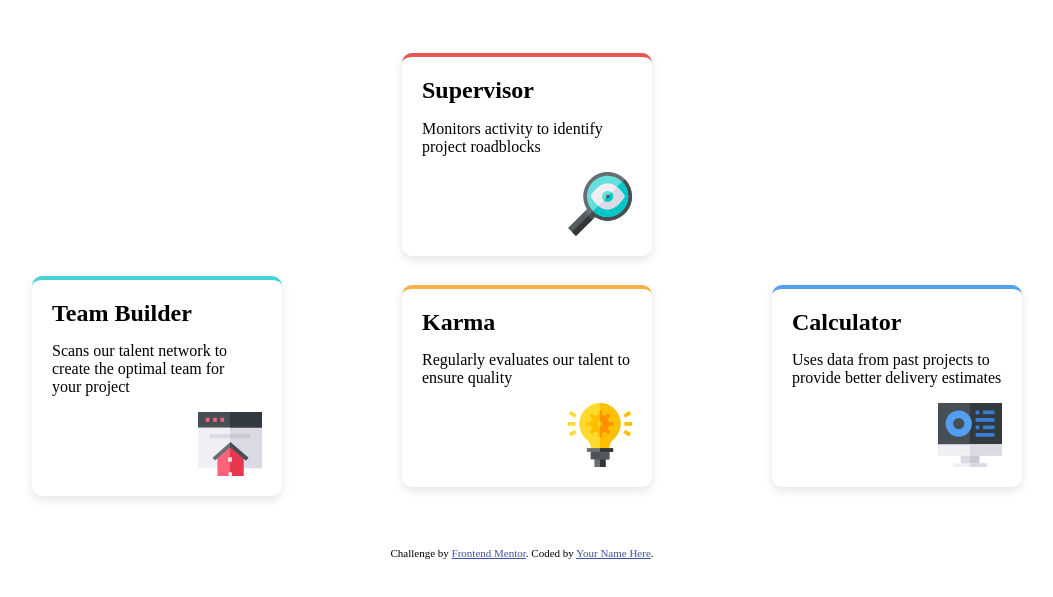
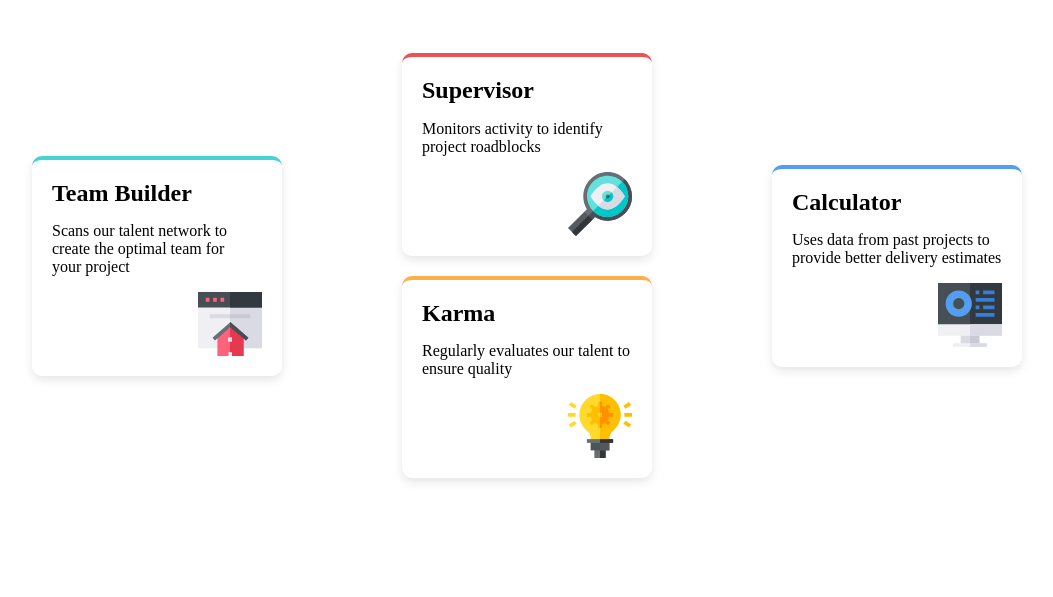
Before and after one commit to tflinch/four-card-feature-section-master, a plain HTML site: page index.html in a window 1280 px wide. Shown: the part 267-864 px from the top of the page, without its empty margins (118-1171 px from the left). Before the commit the page ends 837 px from the top, so only its background shows below. Drawn offline with Linux system fonts and the light colour scheme.

Commit message:
feat: updated my grid column structure

```diff
--- a/styles.css
+++ b/styles.css
@@ -3,7 +3,6 @@ body {
 }
 
 @layer reset {
-
   *,
   *::before,
   *::after {
@@ -83,32 +82,25 @@ body {
     --clr-Blue: hsl(212, 86%, 64%);
 
     --ff-body: 'Poppins', sans-serif;
-
-
   }
-
 }
 
 @layer layout {
-
   .hero {
     display: grid;
     grid-template-columns: repeat(3, 1fr);
-        grid-template-rows: auto auto;
+    grid-template-rows: repeat(4, 1fr);
     gap: 20px;
     justify-content: center;
     align-items: center;
     padding: 40px;
     padding-inline-start: 150px;
 
-        @media(width < 760px) {
+    @media (width < 760px) {
       display: flex;
       flex-direction: column;
     }
   }
-
-
-
 }
 
 @layer component {
@@ -121,12 +113,7 @@ body {
 
   .lite {
     font-weight: 100;
-
   }
-
-
-
-
   .card {
     display: flex;
     flex-direction: column;
@@ -163,23 +150,22 @@ body {
 
   .card:nth-child(1) {
     grid-column: 2 / 3;
-        grid-row: 1;
+    grid-row: 1/2;
     align-self: center;
   }
 
-
   .card:nth-child(2) {
     grid-column: 1;
-        grid-row: 2;
+    grid-row: 1/3;
   }
 
   .card:nth-child(3) {
     grid-column: 2;
-        grid-row: 2;
+    grid-row: 1/4;
   }
 
   .card:nth-child(4) {
     grid-column: 3;
-        grid-row: 2;
+    grid-row: 1/3;
   }
 }
```
Lines whose indentation alone changed are shown as unchanged.
